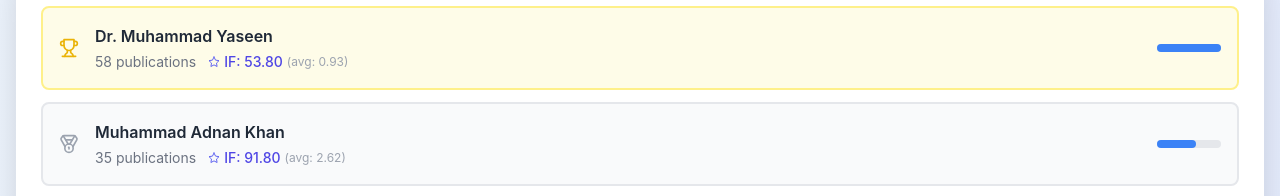
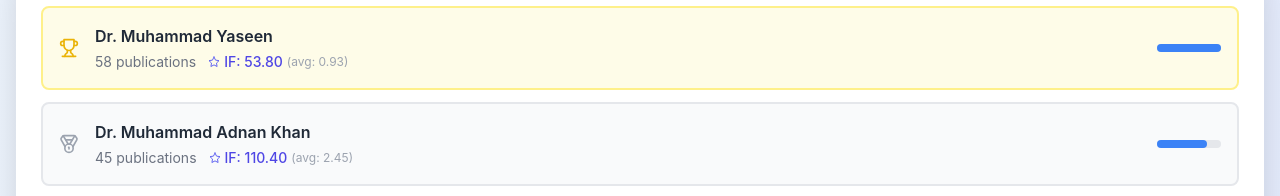
Before and after one commit to haroon147/publication_record, a React (Vite) app: page / in a window 1280 px wide. Shown: the part 1760-1956 px from the top of the page. Built offline with nearby package versions, Linux system fonts and the light colour scheme.

Commit message:
Normalize Muhammad Adnan Khan to Dr. Muhammad Adnan Khan (keep Dr. Muhammad Adnan separate)

```diff
--- a/scripts/parse-excel.js
+++ b/scripts/parse-excel.js
@@ -133,7 +133,10 @@ const authorNameMap = {
   'dr. ayesha kashif': 'Dr. Ayesha Kashif',
   'jamal uddin': 'Dr. Jamal Uddin',
   'dr jamal uddin': 'Dr. Jamal Uddin',
-  'dr. jamal uddin': 'Dr. Jamal Uddin'
+  'dr. jamal uddin': 'Dr. Jamal Uddin',
+  'muhammad adnan khan': 'Dr. Muhammad Adnan Khan',
+  'dr muhammad adnan khan': 'Dr. Muhammad Adnan Khan',
+  'dr. muhammad adnan khan': 'Dr. Muhammad Adnan Khan'
 };
 
 const normalizeAuthorName = (name) => {
--- a/src/components/ExcelUpload.jsx
+++ b/src/components/ExcelUpload.jsx
@@ -152,7 +152,10 @@ const ExcelUpload = ({ onDataLoaded }) => {
     'dr. ayesha kashif': 'Dr. Ayesha Kashif',
     'jamal uddin': 'Dr. Jamal Uddin',
     'dr jamal uddin': 'Dr. Jamal Uddin',
-    'dr. jamal uddin': 'Dr. Jamal Uddin'
+    'dr. jamal uddin': 'Dr. Jamal Uddin',
+    'muhammad adnan khan': 'Dr. Muhammad Adnan Khan',
+    'dr muhammad adnan khan': 'Dr. Muhammad Adnan Khan',
+    'dr. muhammad adnan khan': 'Dr. Muhammad Adnan Khan'
   }
 
   const normalizeAuthorName = (name) => {
--- a/src/data/publications.js
+++ b/src/data/publications.js
@@ -1,6 +1,6 @@
 // Publication records data - ALL publications from Excel file
 // Auto-generated from Excel file: RSCI Research Record (Responses).xlsx
-// Generated on: 2026-01-06T04:21:17.777Z
+// Generated on: 2026-01-06T04:26:06.339Z
 // Total publications: 270
 
 export const publicationsData = [
@@ -1015,7 +1015,7 @@ export const publicationsData = [
   {
     "title": "Smart buildings: Federated learning-driven secure, transparent and smart energy management system using XAI",
     "author": "Dr. Muhammad Adnan Khan : 3320",
-    "authorName": "Dr Muhammad Adnan Khan",
+    "authorName": "Dr. Muhammad Adnan Khan",
     "date": new Date(2025, 5, 30),
     "journal": "Energy reports",
     "scopus": true,
@@ -1024,7 +1024,7 @@ export const publicationsData = [
   {
     "title": "Big Data-Driven Federated Learning Model for Scalable and Privacy-Preserving Cyber Threat Detection in IoT-Enabled Healthcare Systems",
     "author": "Dr. Muhammad Adnan Khan : 3320",
-    "authorName": "Dr Muhammad Adnan Khan",
+    "authorName": "Dr. Muhammad Adnan Khan",
     "date": new Date(2025, 11, 18),
     "journal": "Computers, Materials & Continua",
     "scopus": true,
@@ -1033,7 +1033,7 @@ export const publicationsData = [
   {
     "title": "Interpretable Federated Learning Model for Cyber Intrusion Detection in Smart Cities with Privacy-Preserving Feature Selection",
     "author": "Dr. Muhammad Adnan Khan : 3320",
-    "authorName": "Dr Muhammad Adnan Khan",
+    "authorName": "Dr. Muhammad Adnan Khan",
     "date": new Date(2025, 8, 18),
     "journal": "Computers, Materials & Continua",
     "scopus": true,
@@ -1042,7 +1042,7 @@ export const publicationsData = [
   {
     "title": "Weighted explainable federated learning for privacy-preserving and scalable energy optimization in autonomous vehicular networks",
     "author": "Dr. Muhammad Adnan Khan : 3320",
-    "authorName": "Dr Muhammad Adnan Khan",
+    "authorName": "Dr. Muhammad Adnan Khan",
     "date": new Date(2025, 7, 20),
     "journal": "Egyptian Informatics Journal",
     "scopus": true,
@@ -1051,7 +1051,7 @@ export const publicationsData = [
   {
     "title": "Privacy-Preserving Interpretability: An Explainable Federated Learning Model for Predictive Maintenance in Sustainable Manufacturing and Industry 4.0",
     "author": "Dr. Muhammad Adnan Khan : 3320",
-    "authorName": "Dr Muhammad Adnan Khan",
+    "authorName": "Dr. Muhammad Adnan Khan",
     "date": new Date(2025, 5, 6),
     "journal": "AI",
     "scopus": true,
@@ -1060,7 +1060,7 @@ export const publicationsData = [
   {
     "title": "Navigating the future of higher education in Saudi Arabia: implementing AI, machine learning, and big data for sustainable university development",
     "author": "Dr. Muhammad Adnan Khan : 3320",
-    "authorName": "Dr Muhammad Adnan Khan",
+    "authorName": "Dr. Muhammad Adnan Khan",
     "date": new Date(2025, 5, 3),
     "journal": "Discover Sustainability",
     "scopus": true,
@@ -1069,7 +1069,7 @@ export const publicationsData = [
   {
     "title": "Smart sustainable cyber security: modelling an interpretable and transparent threat detection with explainable artificial intelligence",
     "author": "Dr. Muhammad Adnan Khan : 3320",
-    "authorName": "Dr Muhammad Adnan Khan",
+    "authorName": "Dr. Muhammad Adnan Khan",
     "date": new Date(2025, 4, 24),
     "journal": "Discover Sustainability",
     "scopus": true,
@@ -1078,7 +1078,7 @@ export const publicationsData = [
   {
     "title": "Blockchain enabled IoMT and transfer learning for ocular disease classification",
     "author": "Dr. Muhammad Adnan Khan : 3320",
-    "authorName": "Dr Muhammad Adnan Khan",
+    "authorName": "Dr. Muhammad Adnan Khan",
     "date": new Date(2025, 4, 5),
     "journal": "Discover Applied Sciences",
     "scopus": true,
@@ -1087,7 +1087,7 @@ export const publicationsData = [
   {
     "title": "A swin transformer and CNN fusion framework for accurate Parkinson disease classification in MRI",
     "author": "Dr. Muhammad Adnan Khan : 3320",
-    "authorName": "Dr Muhammad Adnan Khan",
+    "authorName": "Dr. Muhammad Adnan Khan",
     "date": new Date(2025, 3, 29),
     "journal": "Scientific Reports",
     "scopus": true,
@@ -1096,7 +1096,7 @@ export const publicationsData = [
   {
     "title": "Secure and Transparent Banking: Explainable AI-Driven Federated Learning Model for Financial Fraud Detection",
     "author": "Dr. Muhammad Adnan Khan : 3320",
-    "authorName": "Dr Muhammad Adnan Khan",
+    "authorName": "Dr. Muhammad Adnan Khan",
     "date": new Date(2025, 2, 27),
     "journal": "Journal of Risk and Financial Management",
     "scopus": true,
@@ -1114,7 +1114,7 @@ export const publicationsData = [
   {
     "title": "Prediction of hydrogen generation from perhydro-dibenzyltoluene empowered with machine learning",
     "author": "Muhammad Adnan Khan",
-    "authorName": "Muhammad Adnan Khan",
+    "authorName": "Dr. Muhammad Adnan Khan",
     "date": new Date(2023, 9, 11),
     "journal": "International Journal of Hydrogen Energy",
     "scopus": true,
@@ -1123,7 +1123,7 @@ export const publicationsData = [
   {
     "title": "Data Fusion Architecture Empowered with Deep Learning for Breast Cancer Classification",
     "author": "Muhammad Adnan Khan",
-    "authorName": "Muhammad Adnan Khan",
+    "authorName": "Dr. Muhammad Adnan Khan",
     "date": new Date(2023, 10, 21),
     "journal": "Computers, Materials & Continua",
     "scopus": true,
@@ -1132,7 +1132,7 @@ export const publicationsData = [
   {
     "title": "HCDP-DELM: Heterogeneous Chronic Disease Prediction with Temporal Perspective Enabled Deep Extreme Learning Machine",
     "author": "Muhammad Adnan Khan",
-    "authorName": "Muhammad Adnan Khan",
+    "authorName": "Dr. Muhammad Adnan Khan",
     "date": new Date(2024, 0, 25),
     "journal": "Knowledge-Based Systems",
     "scopus": true,
@@ -1141,7 +1141,7 @@ export const publicationsData = [
   {
     "title": "FedCSCD-GAN: A secure and collaborative framework for clinical cancer diagnosis via optimized federated learning and GAN",
     "author": "Muhammad Adnan Khan",
-    "authorName": "Muhammad Adnan Khan",
+    "authorName": "Dr. Muhammad Adnan Khan",
     "date": new Date(2024, 0, 3),
     "journal": "Biomedical Signal Processing and Control",
     "scopus": true,
@@ -1150,7 +1150,7 @@ export const publicationsData = [
   {
     "title": "Smart Energy Management System Using Machine Learning",
     "author": "Muhammad Adnan Khan",
-    "authorName": "Muhammad Adnan Khan",
+    "authorName": "Dr. Muhammad Adnan Khan",
     "date": new Date(2024, 0, 30),
     "journal": "Computers, Materials & Continua",
     "scopus": true,
@@ -1159,7 +1159,7 @@ export const publicationsData = [
   {
     "title": "Supervised Machine Learning-Based Prediction of Hydrogen Storage Classes Utilizing Dibenzyltoluene as an Organic Carrier",
     "author": "Muhammad Adnan Khan",
-    "authorName": "Muhammad Adnan Khan",
+    "authorName": "Dr. Muhammad Adnan Khan",
     "date": new Date(2024, 2, 13),
     "journal": "Molecules",
     "scopus": true,
@@ -1168,7 +1168,7 @@ export const publicationsData = [
   {
     "title": "Optimizing semantic error detection through weighted federated machine learning: A comprehensive approach",
     "author": "Muhammad Adnan Khan",
-    "authorName": "Muhammad Adnan Khan",
+    "authorName": "Dr. Muhammad Adnan Khan",
     "date": new Date(2024, 2, 13),
     "journal": "International Journal of Applied and Advanced Sciences",
     "scopus": true,
@@ -1177,7 +1177,7 @@ export const publicationsData = [
   {
     "title": "Federated Machine Learning Based Fetal Health Prediction Empowered with Bio-Signal Cardiotocography",
     "author": "Muhammad Adnan Khan",
-    "authorName": "Muhammad Adnan Khan",
+    "authorName": "Dr. Muhammad Adnan Khan",
     "date": new Date(2024, 3, 26),
     "journal": "Computers, Materials & Continua",
     "scopus": true,
@@ -1186,7 +1186,7 @@ export const publicationsData = [
   {
     "title": "Identification of kidney stones in KUB X-ray images using VGG16 empowered with explainable artificial intelligence",
     "author": "Muhammad Adnan Khan",
-    "authorName": "Muhammad Adnan Khan",
+    "authorName": "Dr. Muhammad Adnan Khan",
     "date": new Date(2024, 5, 5),
     "journal": "Scientific Reports",
     "scopus": true,
@@ -1195,7 +1195,7 @@ export const publicationsData = [
   {
     "title": "Fuzzy-Based Fusion Model for β-Thalassemia Carriers Prediction Using Machine Learning Technique",
     "author": "Muhammad Adnan Khan",
-    "authorName": "Muhammad Adnan Khan",
+    "authorName": "Dr. Muhammad Adnan Khan",
     "date": new Date(2024, 3, 25),
     "journal": "Advances in Fuzzy Systems",
     "scopus": true,
@@ -1204,7 +1204,7 @@ export const publicationsData = [
   {
     "title": "Cervical Cancer Prediction Empowered with Federated Machine Learning",
     "author": "Muhammad Adnan Khan",
-    "authorName": "Muhammad Adnan Khan",
+    "authorName": "Dr. Muhammad Adnan Khan",
     "date": new Date(2024, 3, 25),
     "journal": "Computers, Materials & Continua",
     "scopus": true,
@@ -1213,7 +1213,7 @@ export const publicationsData = [
   {
     "title": "Enhancing smart grid electricity prediction with the fusion of intelligent modeling and XAI integration",
     "author": "Muhammad Adnan Khan",
-    "authorName": "Muhammad Adnan Khan",
+    "authorName": "Dr. Muhammad Adnan Khan",
     "date": new Date(2024, 4, 16),
     "journal": "International Journal of Applied and Advanced Sciences",
     "scopus": true,
@@ -1222,7 +1222,7 @@ export const publicationsData = [
   {
     "title": "Emerging research trends in artificial intelligence for cancer diagnostic systems: A comprehensive review",
     "author": "Muhammad Adnan Khan",
-    "authorName": "Muhammad Adnan Khan",
+    "authorName": "Dr. Muhammad Adnan Khan",
     "date": new Date(2024, 8, 15),
     "journal": "Heliyon",
     "scopus": true,
@@ -1231,7 +1231,7 @@ export const publicationsData = [
   {
     "title": "Transition-aware human activity recognition using an ensemble deep learning framework",
     "author": "Muhammad Adnan Khan",
-    "authorName": "Muhammad Adnan Khan",
+    "authorName": "Dr. Muhammad Adnan Khan",
     "date": new Date(2024, 9, 9),
     "journal": "Computers in Human Behavior",
     "scopus": true,
@@ -1240,7 +1240,7 @@ export const publicationsData = [
   {
     "title": "Genetic Diversity and Forensic Utility of X-STR Loci in Punjabi and Kashmiri Populations: Insights into Population Structure and Ancestry",
     "author": "Muhammad Adnan Khan",
-    "authorName": "Muhammad Adnan Khan",
+    "authorName": "Dr. Muhammad Adnan Khan",
     "date": new Date(2024, 9, 28),
     "journal": "Genes",
     "scopus": true,
@@ -1249,7 +1249,7 @@ export const publicationsData = [
   {
     "title": "Connectivity index of interval-valued fuzzy graphs with application",
     "author": "Muhammad Adnan Khan",
-    "authorName": "Muhammad Adnan Khan",
+    "authorName": "Dr. Muhammad Adnan Khan",
     "date": new Date(2024, 9, 28),
     "journal": "Scientific Reports",
     "scopus": true,
@@ -1258,7 +1258,7 @@ export const publicationsData = [
   {
     "title": "Fuzzy-Based Weighted Federated Machine Learning Approach for Sustainable Energy Management with IoE Integration",
     "author": "Muhammad Adnan Khan",
-    "authorName": "Muhammad Adnan Khan",
+    "authorName": "Dr. Muhammad Adnan Khan",
     "date": new Date(2024, 4, 21),
     "journal": "2024 Systems and Information Engineering Design Symposium (SIEDS)",
     "scopus": true,
@@ -1267,7 +1267,7 @@ export const publicationsData = [
   {
     "title": "Emerging Technologies for Enhancing Robust Cybersecurity Measures for Business Intelligence in Healthcare 5.0",
     "author": "Muhammad Adnan Khan",
-    "authorName": "Muhammad Adnan Khan",
+    "authorName": "Dr. Muhammad Adnan Khan",
     "date": null,
     "journal": "Strengthening Industrial Cybersecurity to Protect Business Intelligence",
     "scopus": true,
@@ -1276,7 +1276,7 @@ export const publicationsData = [
   {
     "title": "GRADATIONAL PAVEMENT CRACKS SEGMENTATION USING FUZZY INFERENCE SYSTEM",
     "author": "Muhammad Adnan Khan",
-    "authorName": "Muhammad Adnan Khan",
+    "authorName": "Dr. Muhammad Adnan Khan",
     "date": new Date(2024, 11, 23),
     "journal": "The 9th International Conference on Next Generation Computing 2024",
     "scopus": false,
@@ -1285,7 +1285,7 @@ export const publicationsData = [
   {
     "title": "A Comparative Study of Machine Learning Algorithms and Factors Involved in the Prediction of Heart Disease",
     "author": "Muhammad Adnan Khan",
-    "authorName": "Muhammad Adnan Khan",
+    "authorName": "Dr. Muhammad Adnan Khan",
     "date": new Date(2024, 11, 23),
     "journal": "The 9th International Conference on Next Generation Computing 2025",
     "scopus": false,
@@ -1294,7 +1294,7 @@ export const publicationsData = [
   {
     "title": "Unveiling the Enigma through Deep Learning : Exploring Multifaceted Human Personality Traits",
     "author": "Muhammad Adnan Khan",
-    "authorName": "Muhammad Adnan Khan",
+    "authorName": "Dr. Muhammad Adnan Khan",
     "date": new Date(2024, 11, 23),
     "journal": "The 9th International Conference on Next Generation Computing 2026",
     "scopus": false,
@@ -1303,7 +1303,7 @@ export const publicationsData = [
   {
     "title": "Security Threats and Attacks in IoT-Based Home Automation",
     "author": "Muhammad Adnan Khan",
-    "authorName": "Muhammad Adnan Khan",
+    "authorName": "Dr. Muhammad Adnan Khan",
     "date": new Date(2024, 11, 23),
     "journal": "The 9th International Conference on Next Generation Computing 2029",
     "scopus": false,
@@ -1312,7 +1312,7 @@ export const publicationsData = [
   {
     "title": "Diabetes Prediction Empowered with Multi-level Data Fusion and Machine Learning",
     "author": "Muhammad Adnan Khan",
-    "authorName": "Muhammad Adnan Khan",
+    "authorName": "Dr. Muhammad Adnan Khan",
     "date": null,
     "journal": "International Journal of Advanced Computer Science and Applications",
     "scopus": true,
@@ -1321,7 +1321,7 @@ export const publicationsData = [
   {
     "title": "A Mechanism for Bitcoin Price Forecasting using Deep Learning",
     "author": "Muhammad Adnan Khan",
-    "authorName": "Muhammad Adnan Khan",
+    "authorName": "Dr. Muhammad Adnan Khan",
     "date": new Date(2024, 7, 23),
     "journal": "International Journal of Advanced Computer Science and Applications",
     "scopus": true,
@@ -2275,7 +2275,7 @@ export const publicationsData = [
   {
     "title": "Transition-aware human activity recognition using an ensemble deep learning framework",
     "author": "Muhammad Adnan Khan",
-    "authorName": "Muhammad Adnan Khan",
+    "authorName": "Dr. Muhammad Adnan Khan",
     "date": new Date(2024, 9, 9),
     "journal": "Journal",
     "scopus": true,
@@ -2284,7 +2284,7 @@ export const publicationsData = [
   {
     "title": "Genetic Diversity and Forensic Utility of X-STR Loci in Punjabi and Kashmiri Populations: Insights into Population Structure and Ancestry",
     "author": "Muhammad Adnan Khan",
-    "authorName": "Muhammad Adnan Khan",
+    "authorName": "Dr. Muhammad Adnan Khan",
     "date": new Date(2024, 9, 28),
     "journal": "Journal",
     "scopus": true,
@@ -2293,7 +2293,7 @@ export const publicationsData = [
   {
     "title": "Optimizing smart home energy management for sustainability using machine learning technique",
     "author": "Muhammad Adnan Khan",
-    "authorName": "Muhammad Adnan Khan",
+    "authorName": "Dr. Muhammad Adnan Khan",
     "date": new Date(2024, 10, 25),
     "journal": "Journal",
     "scopus": true,
@@ -2302,7 +2302,7 @@ export const publicationsData = [
   {
     "title": "Smart buildings: Federated learning-driven secure, transparent and smart energy management system using XAI",
     "author": "Muhammad Adnan Khan",
-    "authorName": "Muhammad Adnan Khan",
+    "authorName": "Dr. Muhammad Adnan Khan",
     "date": new Date(2025, 0, 30),
     "journal": "Journal",
     "scopus": true,
@@ -2311,7 +2311,7 @@ export const publicationsData = [
   {
     "title": "Facial expression recognition using visible and IR by early fusion of deep learning with attention mechanism",
     "author": "Muhammad Adnan Khan",
-    "authorName": "Muhammad Adnan Khan",
+    "authorName": "Dr. Muhammad Adnan Khan",
     "date": new Date(2025, 11, 3),
     "journal": "Journal",
     "scopus": true,
@@ -2320,7 +2320,7 @@ export const publicationsData = [
   {
     "title": "Secure and Transparent Banking: Explainable AI-Driven Federated Learning Model for Financial Fraud Detection",
     "author": "Muhammad Adnan Khan",
-    "authorName": "Muhammad Adnan Khan",
+    "authorName": "Dr. Muhammad Adnan Khan",
     "date": new Date(2025, 2, 27),
     "journal": "Journal",
     "scopus": true,
@@ -2329,7 +2329,7 @@ export const publicationsData = [
   {
     "title": "A swin transformer and CNN fusion framework for accurate Parkinson disease classification in MRI",
     "author": "Muhammad Adnan Khan",
-    "authorName": "Muhammad Adnan Khan",
+    "authorName": "Dr. Muhammad Adnan Khan",
     "date": new Date(2025, 3, 29),
     "journal": "Journal",
     "scopus": true,
@@ -2338,7 +2338,7 @@ export const publicationsData = [
   {
     "title": "Blockchain enabled IoMT and transfer learning for ocular disease classification",
     "author": "Muhammad Adnan Khan",
-    "authorName": "Muhammad Adnan Khan",
+    "authorName": "Dr. Muhammad Adnan Khan",
     "date": new Date(2025, 4, 5),
     "journal": "Journal",
     "scopus": true,
@@ -2347,7 +2347,7 @@ export const publicationsData = [
   {
     "title": "Smart Sustainable Cyber Security: Modelling an Interpretable and Transparent Threat Detection with Explainable Artificial Intelligence",
     "author": "Muhammad Adnan Khan",
-    "authorName": "Muhammad Adnan Khan",
+    "authorName": "Dr. Muhammad Adnan Khan",
     "date": new Date(2025, 4, 15),
     "journal": "Journal",
     "scopus": true,
@@ -2356,7 +2356,7 @@ export const publicationsData = [
   {
     "title": "Machine Learning Applications in UAV Swarms Book Title: Unmanned Aerial Vehicles Swarm for Protecting Smart Cities: Future Trends and Challenges",
     "author": "Muhammad Adnan Khan",
-    "authorName": "Muhammad Adnan Khan",
+    "authorName": "Dr. Muhammad Adnan Khan",
     "date": new Date(2025, 0, 3),
     "journal": "Book Chapter",
     "scopus": true,
@@ -2365,7 +2365,7 @@ export const publicationsData = [
   {
     "title": "A Privacy-Preserving and Adversarially Robust Hybrid Deep-Quantum Model for CPS Security",
     "author": "Muhammad Adnan Khan",
-    "authorName": "Muhammad Adnan Khan",
+    "authorName": "Dr. Muhammad Adnan Khan",
     "date": new Date(2025, 6, 5),
     "journal": "Conference",
     "scopus": true,
```
